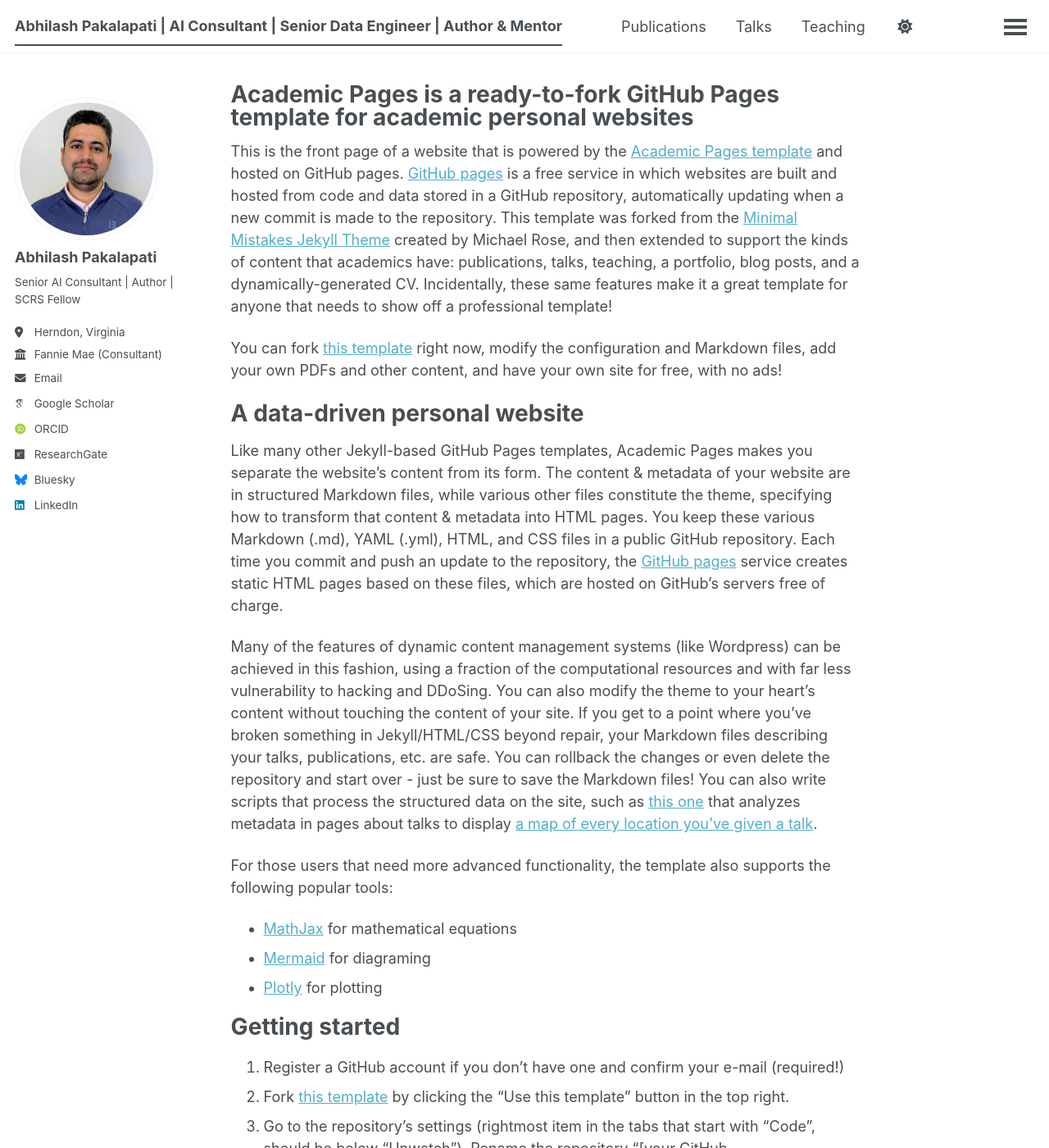
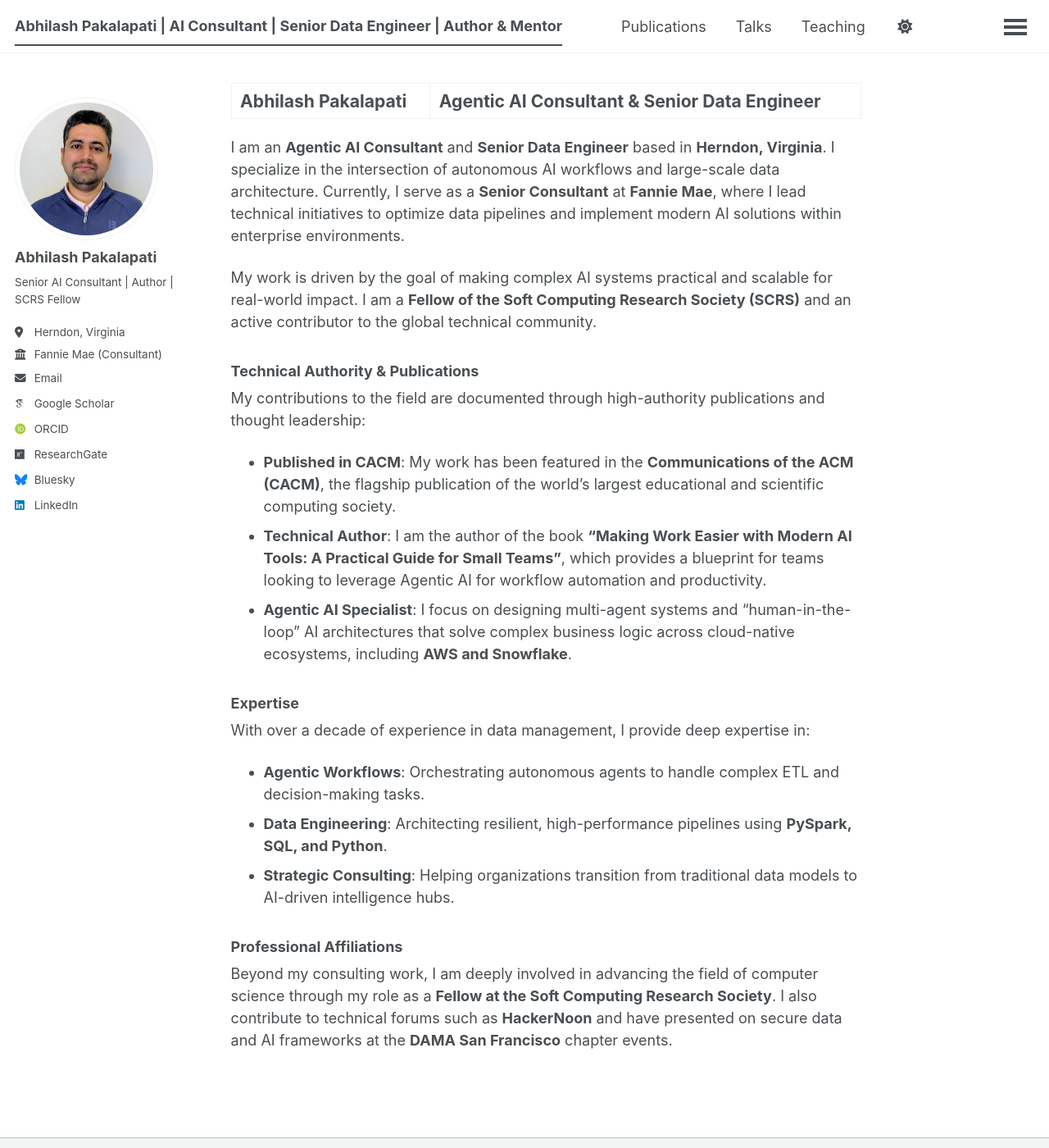
Before and after one commit to abhilashpakalapati/abhilashpakalapati.github.io, a Jekyll site: the page built from _pages/about.md, in a window 1280 px wide and 1400 px high. Shown: the whole window at 82% size. Built offline with Jekyll 4.4.1, drawn with Linux system fonts in a browser that asks for light colours; some web fonts are replaced; a script bundle is joined from its source files by our own code; library files that are not in the unit come from our copies; some of the changed text lies outside the part shown.

Commit message:
Update about.md

```diff
--- a/_pages/about.md
+++ b/_pages/about.md
@@ -1,56 +1,27 @@
 ---
 permalink: /
-title: "Academic Pages is a ready-to-fork GitHub Pages template for academic personal websites"
+title: "Abhilash Pakalapati | Agentic AI Consultant & Senior Data Engineer"
 author_profile: true
 redirect_from:
   - /about/
   - /about.html
 ---
 
-This is the front page of a website that is powered by the [Academic Pages template](https://github.com/academicpages/academicpages.github.io) and hosted on GitHub pages. [GitHub pages](https://pages.github.com) is a free service in which websites are built and hosted from code and data stored in a GitHub repository, automatically updating when a new commit is made to the repository. This template was forked from the [Minimal Mistakes Jekyll Theme](https://mmistakes.github.io/minimal-mistakes/) created by Michael Rose, and then extended to support the kinds of content that academics have: publications, talks, teaching, a portfolio, blog posts, and a dynamically-generated CV. Incidentally, these same features make it a great template for anyone that needs to show off a professional template!
+I am an **Agentic AI Consultant** and **Senior Data Engineer** based in **Herndon, Virginia**. I specialize in the intersection of autonomous AI workflows and large-scale data architecture. Currently, I serve as a **Senior Consultant** at **Fannie Mae**, where I lead technical initiatives to optimize data pipelines and implement modern AI solutions within enterprise environments.
 
- You can fork [this template](https://github.com/academicpages/academicpages.github.io) right now, modify the configuration and Markdown files, add your own PDFs and other content, and have your own site for free, with no ads!
+My work is driven by the goal of making complex AI systems practical and scalable for real-world impact. I am a **Fellow of the Soft Computing Research Society (SCRS)** and an active contributor to the global technical community.
 
-A data-driven personal website
-======
-Like many other Jekyll-based GitHub Pages templates, Academic Pages makes you separate the website's content from its form. The content & metadata of your website are in structured Markdown files, while various other files constitute the theme, specifying how to transform that content & metadata into HTML pages. You keep these various Markdown (.md), YAML (.yml), HTML, and CSS files in a public GitHub repository. Each time you commit and push an update to the repository, the [GitHub pages](https://pages.github.com/) service creates static HTML pages based on these files, which are hosted on GitHub's servers free of charge.
+### Technical Authority & Publications
+My contributions to the field are documented through high-authority publications and thought leadership:
+* **Published in CACM**: My work has been featured in the **Communications of the ACM (CACM)**, the flagship publication of the world’s largest educational and scientific computing society.
+* **Technical Author**: I am the author of the book **"Making Work Easier with Modern AI Tools: A Practical Guide for Small Teams"**, which provides a blueprint for teams looking to leverage Agentic AI for workflow automation and productivity.
+* **Agentic AI Specialist**: I focus on designing multi-agent systems and "human-in-the-loop" AI architectures that solve complex business logic across cloud-native ecosystems, including **AWS and Snowflake**.
 
-Many of the features of dynamic content management systems (like Wordpress) can be achieved in this fashion, using a fraction of the computational resources and with far less vulnerability to hacking and DDoSing. You can also modify the theme to your heart's content without touching the content of your site. If you get to a point where you've broken something in Jekyll/HTML/CSS beyond repair, your Markdown files describing your talks, publications, etc. are safe. You can rollback the changes or even delete the repository and start over - just be sure to save the Markdown files! You can also write scripts that process the structured data on the site, such as [this one](https://github.com/academicpages/academicpages.github.io/blob/master/talkmap.ipynb) that analyzes metadata in pages about talks to display [a map of every location you've given a talk](https://academicpages.github.io/talkmap.html).
+### Expertise
+With over a decade of experience in data management, I provide deep expertise in:
+* **Agentic Workflows**: Orchestrating autonomous agents to handle complex ETL and decision-making tasks.
+* **Data Engineering**: Architecting resilient, high-performance pipelines using **PySpark, SQL, and Python**.
+* **Strategic Consulting**: Helping organizations transition from traditional data models to AI-driven intelligence hubs.
 
-For those users that need more advanced functionality, the template also supports the following popular tools:
-- [MathJax](https://www.mathjax.org/) for mathematical equations
-- [Mermaid](https://mermaid.js.org/) for diagraming
-- [Plotly](https://plotly.com/javascript/) for plotting
-
-Getting started
-======
-1. Register a GitHub account if you don't have one and confirm your e-mail (required!)
-1. Fork [this template](https://github.com/academicpages/academicpages.github.io) by clicking the "Use this template" button in the top right.
-1. Go to the repository's settings (rightmost item in the tabs that start with "Code", should be below "Unwatch"). Rename the repository "[your GitHub username].github.io", which will also be your website's URL.
-1. Set site-wide configuration and create content & metadata (see below -- also see [this set of diffs](https://archive.is/3TPas) showing what files were changed to set up [an example site](https://getorg-testacct.github.io) for a user with the username "getorg-testacct")
-1. Upload any files (like PDFs, .zip files, etc.) to the files/ directory. They will appear at https://[your GitHub username].github.io/files/example.pdf.
-1. Check status by going to the repository settings, in the "GitHub pages" section
-
-Site-wide configuration
-------
-The main configuration file for the site is in the base directory in [_config.yml](https://github.com/academicpages/academicpages.github.io/blob/master/_config.yml), which defines the content in the sidebars and other site-wide features. You will need to replace the default variables with ones about yourself and your site's github repository. The configuration file for the top menu is in [_data/navigation.yml](https://github.com/academicpages/academicpages.github.io/blob/master/_data/navigation.yml). For example, if you don't have a portfolio or blog posts, you can remove those items from that navigation.yml file to remove them from the header.
-
-Create content & metadata
-------
-For site content, there is one Markdown file for each type of content, which are stored in directories like _publications, _talks, _posts, _teaching, or _pages. For example, each talk is a Markdown file in the [_talks directory](https://github.com/academicpages/academicpages.github.io/tree/master/_talks). At the top of each Markdown file is structured data in YAML about the talk, which the theme will parse to do lots of cool stuff. The same structured data about a talk is used to generate the list of talks on the [Talks page](https://academicpages.github.io/talks), each [individual page](https://academicpages.github.io/talks/2012-03-01-talk-1) for specific talks, the talks section for the [CV page](https://academicpages.github.io/cv), and the [map of places you've given a talk](https://academicpages.github.io/talkmap.html) (if you run this [python file](https://github.com/academicpages/academicpages.github.io/blob/master/talkmap.py) or [Jupyter notebook](https://github.com/academicpages/academicpages.github.io/blob/master/talkmap.ipynb), which creates the HTML for the map based on the contents of the _talks directory).
-
-**Markdown generator**
-
-The repository includes [a set of Jupyter notebooks](https://github.com/academicpages/academicpages.github.io/tree/master/markdown_generator
-) that converts a CSV containing structured data about talks or presentations into individual Markdown files that will be properly formatted for the Academic Pages template. The sample CSVs in that directory are the ones I used to create my own personal website at stuartgeiger.com. My usual workflow is that I keep a spreadsheet of my publications and talks, then run the code in these notebooks to generate the Markdown files, then commit and push them to the GitHub repository.
-
-How to edit your site's GitHub repository
-------
-Many people use a git client to create files on their local computer and then push them to GitHub's servers. If you are not familiar with git, you can directly edit these configuration and Markdown files directly in the github.com interface. Navigate to a file (like [this one](https://github.com/academicpages/academicpages.github.io/blob/master/_talks/2012-03-01-talk-1.md) and click the pencil icon in the top right of the content preview (to the right of the "Raw | Blame | History" buttons). You can delete a file by clicking the trashcan icon to the right of the pencil icon. You can also create new files or upload files by navigating to a directory and clicking the "Create new file" or "Upload files" buttons.
-
-Example: editing a Markdown file for a talk
-![Editing a Markdown file for a talk](/images/editing-talk.png)
-
-For more info
-------
-More info about configuring Academic Pages can be found in [the guide](https://academicpages.github.io/markdown/), the [growing wiki](https://github.com/academicpages/academicpages.github.io/wiki), and you can always [ask a question on GitHub](https://github.com/academicpages/academicpages.github.io/discussions). The [guides for the Minimal Mistakes theme](https://mmistakes.github.io/minimal-mistakes/docs/configuration/) (which this theme was forked from) might also be helpful.
+### Professional Affiliations
+Beyond my consulting work, I am deeply involved in advancing the field of computer science through my role as a **Fellow at the Soft Computing Research Society**. I also contribute to technical forums such as **HackerNoon** and have presented on secure data and AI frameworks at the **DAMA San Francisco** chapter events.
```
